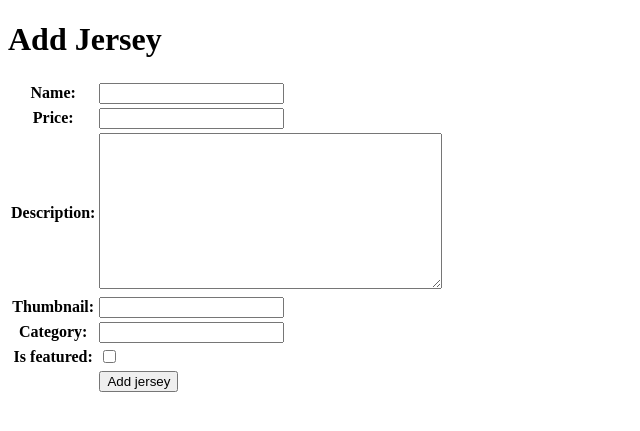
After one commit to AufaSatriatama/football-shop, a Django app: page /add-jersey/ in a window 1280 px wide. The commit adds this page. Shown: the top 431 px of the page, without its empty margins (0-640 px from the left). Run offline with Django 5.2, Linux system fonts and the light colour scheme.

Commit message:
Built 'add product'

```diff
--- a/football_shop/settings.py
+++ b/football_shop/settings.py
@@ -33,6 +33,9 @@ DEBUG = True
 
 ALLOWED_HOSTS = ["localhost", "127.0.0.1", "aufa-daffa-footballshop.pbp.cs.ui.ac.id"]
 
+CSRF_TRUSTED_ORIGINS = [
+    "https://aufa-daffa-footballshop.pbp.cs.ui.ac.id"
+]
 
 # Application definition
 
@@ -61,7 +64,7 @@ ROOT_URLCONF = 'football_shop.urls'
 TEMPLATES = [
     {
         'BACKEND': 'django.template.backends.django.DjangoTemplates',
-        'DIRS': [],
+        'DIRS': [BASE_DIR / 'templates'],
         'APP_DIRS': True,
         'OPTIONS': {
             'context_processors': [
--- /dev/null
+++ b/main/forms.py
@@ -0,0 +1,7 @@
+from django.forms import ModelForm
+from main.models import Product
+
+class ProductForm(ModelForm):
+    class Meta:
+        model = Product
+        fields = ["name", "price", "description", "thumbnail", "category", "is_featured"]
--- a/main/models.py
+++ b/main/models.py
@@ -4,6 +4,16 @@ from django.db import models
 # Create your models here.
 
 class Product(models.Model):
+
+    CATEGORY_CHOICES = [
+        ('home_jersey', 'Home_jersey'),
+        ('away_jersey', 'Away_jersey'),
+        ('third_jersey', 'Third_jersey'),
+        ('goalkeeper_jersey', 'Goalkeeper_jersey'),
+        ('thrift_jersey', 'Thrift_jersey'),
+        ('special_jersey', 'Special_jersey'),
+    ]
+
     id = models.UUIDField(primary_key=True, default=uuid.uuid4, editable=False)
     name = models.CharField()
     price = models.IntegerField()
--- /dev/null
+++ b/main/templates/add_jersey.html
@@ -0,0 +1,18 @@
+{% extends 'base.html' %}
+{% block content %}
+<h1>Add Jersey</h1>
+
+<form method="POST">
+  {% csrf_token %}
+  <table>
+    {{ form.as_table }}
+    <tr>
+      <td></td>
+      <td>
+        <input type="submit" value="Add jersey" />
+      </td>
+    </tr>
+  </table>
+</form>
+
+{% endblock %}
--- a/main/urls.py
+++ b/main/urls.py
@@ -1,10 +1,18 @@
 from django.urls import path
 from main.views import show_main
 from main.views import show_dashboard
+from main.views import show_main, add_jersey, show_jersey, show_xml, show_json, show_xml_by_id, show_json_by_id
+
 
 app_name = 'main'
 
 urlpatterns = [
     path('', show_main, name='show_main'),
-    path('dashboard/', show_dashboard, name='show_dashboard')
+    path('dashboard/', show_dashboard, name='show_dashboard'),
+    path('add-jersey/', add_jersey, name='add_jersey'),
+    path('jersey/<str:id>/', show_jersey, name='show_jersey'),
+    path('xml/', show_xml, name='show_xml'),
+    path('json/', show_json, name='show_json'),
+    path('xml/<str:jersey_id>/', show_xml_by_id, name='show_xml_by_id'),
+    path('json/<str:jersey_id>/', show_json_by_id, name='show_json_by_id')
 ]
--- a/main/views.py
+++ b/main/views.py
@@ -1,18 +1,72 @@
-from django.shortcuts import render
+from django.shortcuts import render, redirect, get_object_or_404
+from main.forms import ProductForm
+from main.models import Product
+
+from django.http import HttpResponse
+from django.core import serializers
 
 # Create your views here.
 
 def show_main(request):
+    jersey_list = Product.objects.all()
+
     context = {
         'appName': 'Jual Jersey',
         'npm' : '2406426321',
         'name': 'Aufa Daffa Satriatama',
-        'class': 'PBP B'
+        'class': 'PBP B',
+        'jersey_list': jersey_list
     }
 
     return render(request, "main.html", context)
+
+def add_jersey(request):
+    form = ProductForm(request.POST or None)
+
+    if form.is_valid() and request.method == "POST":
+        form.save()
+        return redirect('main:show_main')
+
+    context = {'form': form}
+    return render(request, "add_jersey.html", context)
+
 
 def show_dashboard(request):
 
 
     return render(request, "dashboard.html")
+
+def show_jersey(request, id):
+    jersey = get_object_or_404(Product, pk=id)
+
+    context = {
+        "jersey": jersey
+    }
+
+    return render(request, "jersey_detail.html", context)
+
+def show_xml(request):
+     jersey_list = Product.objects.all()
+     xml_data = serializers.serialize("xml", jersey_list)
+     return HttpResponse(xml_data, content_type="application/xml")
+
+def show_json(request):
+    jersey_list = Product.objects.all()
+    json_data = serializers.serialize("json", jersey_list)
+    return HttpResponse(json_data, content_type="application/json")
+
+def show_json_by_id(request, jersey_id):
+   try:
+       jersey_item = Product.objects.get(pk=jersey_id)
+       json_data = serializers.serialize("json", [jersey_item])
+       return HttpResponse(json_data, content_type="application/json")
+   except Product.DoesNotExist:
+       return HttpResponse(status=404)
+
+def show_xml_by_id(request, jersey_id):
+   try:
+       news_item = Product.objects.filter(pk=jersey_id)
+       xml_data = serializers.serialize("xml", news_item)
+       return HttpResponse(xml_data, content_type="application/xml")
+   except Product.DoesNotExist:
+       return HttpResponse(status=404)
--- /dev/null
+++ b/templates/base.html
@@ -0,0 +1,13 @@
+{% load static %}
+<!DOCTYPE html>
+<html lang="en">
+<head>
+    <meta charset="UTF-8" />
+    <meta name="viewport" content="width=device-width, initial-scale=1.0" />
+    {% block meta %} {% endblock meta %}
+</head>
+
+<body>
+    {% block content %} {% endblock content %}
+</body>
+</html>
```
Also changed, not shown: main/templates/jersey_detail.html (added, +17 -0 lines), main/templates/main.html (+40 -5 lines).
